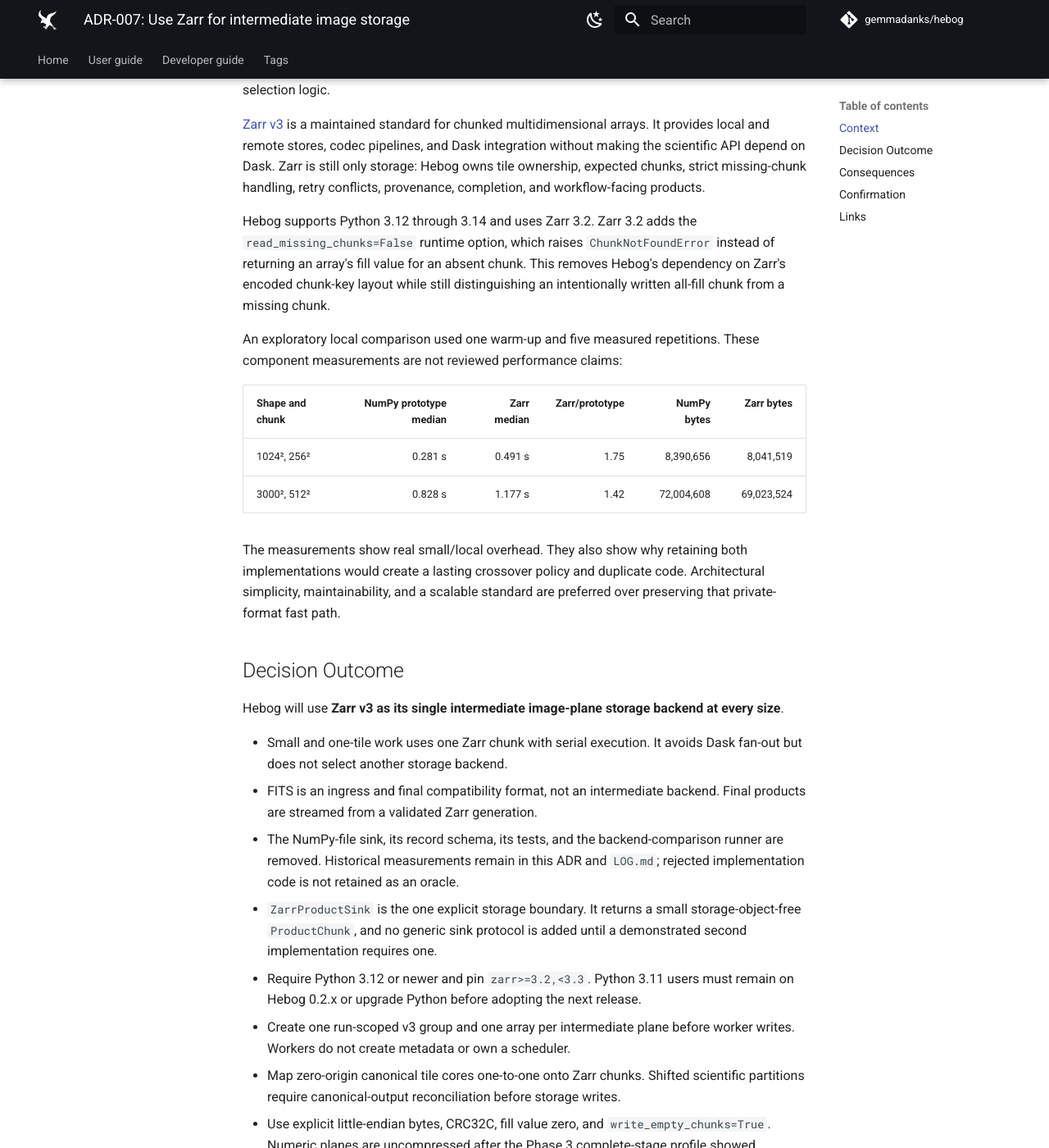
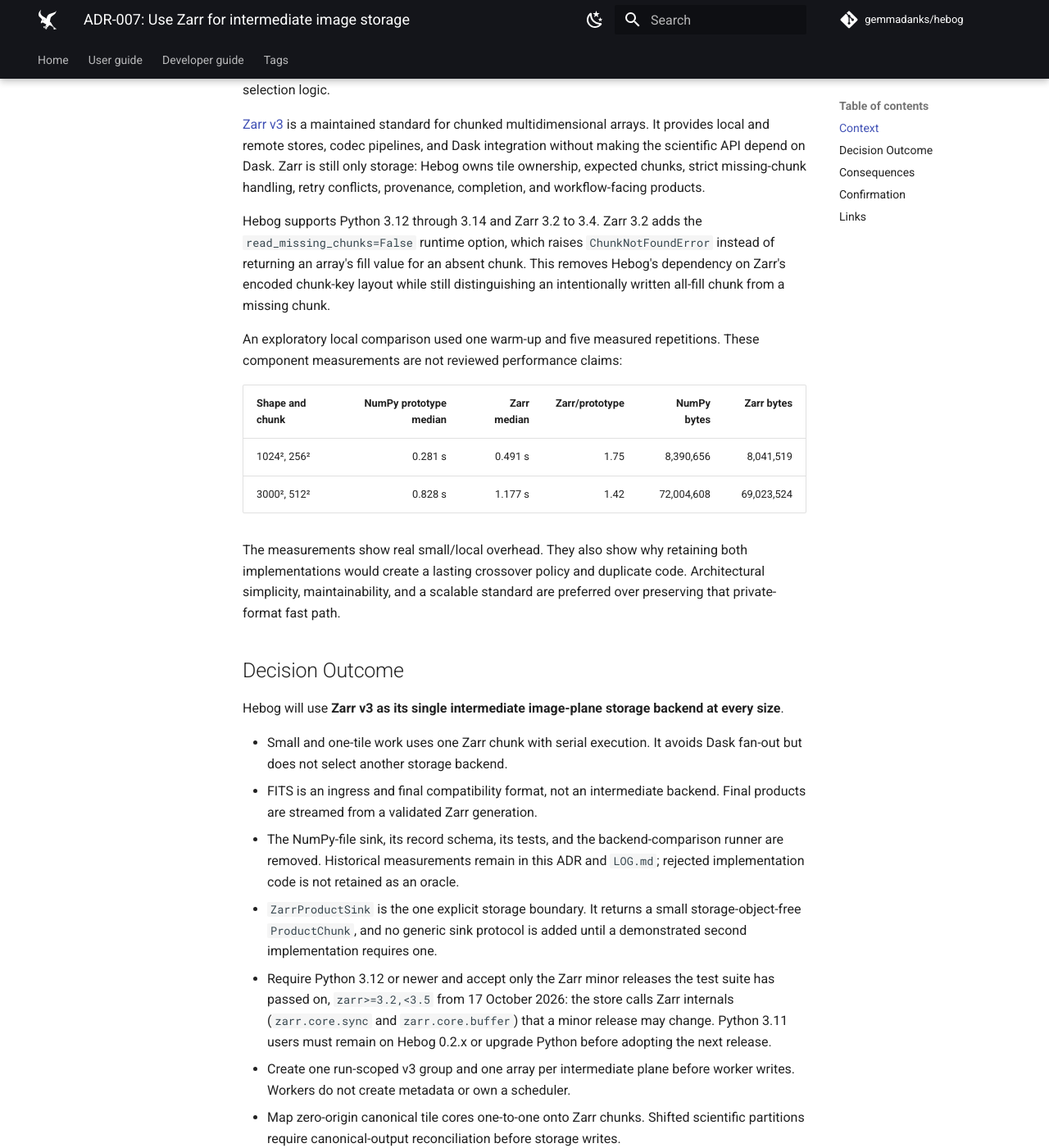
Before and after one commit to gemmadanks/hebog, an MkDocs documentation site: the page built from docs/architecture/adr/007-use-zarr-for-intermediate-image-storage.md, in a window 1280 px wide and 1400 px high, scrolled down 659 px. Shown: the whole window at 82% size. Built offline with MkDocs 1.6.1 and Material for MkDocs 9.7.7, drawn with Linux system fonts in a browser that asks for light colours; comment, search, counter and statistics services are not loaded; some of the changed text lies outside the part shown.

Commit message:
build: let Hebog and its Rapthor patch install beside newer releases (#180)
Hebog 0.22.0 needs zarr 3.2 (zarr is at 3.4.1) and a Dask release from
2026, so it clashes with environments that need newer versions and,
from January, with every new Dask release.

Hebog now accepts zarr 3.2 to 3.4 and any Dask release from 2026.7.1.
Zarr stays capped at the minor releases tested, because the store calls
Zarr internals that a minor release may change (ADR-007, amended).
Dask's version numbers are dates, so a cap on the year said nothing
about compatibility. The lock moves to zarr 3.4.1 and Dask 2026.8.0, so
CI tests the newest versions and the lowest-dependency job the floors.

The prepared Rapthor patch's rapthor[hebog] extra accepted only Hebog
0.22.x. Hebog's feature releases bump the minor version, so it now
accepts any 0.x release from 0.22, and its install note points to PyPI
instead of TestPyPI. The tested Rapthor commit is unchanged.

Checked: the non-slow suites pass on zarr 3.4.1 with Dask 2026.8.0 and
on zarr 3.3.0 (3,952 tests each); a 1,024² LoTSS image gives identical catalogue, RMS and
mask data under zarr 3.2.1 and 3.4.1; the regenerated patch applies to
Rapthor d0e7e148 and gives the amended commit's tree; just pre-commit
passes.

```diff
--- a/docs/architecture/adr/007-use-zarr-for-intermediate-image-storage.md
+++ b/docs/architecture/adr/007-use-zarr-for-intermediate-image-storage.md
@@ -12,7 +12,7 @@
 | --- | --- |
 | **Status** | 🟢 Accepted |
 | **Created** | 2026-07-31 |
-| **Last Updated** | 2026-09-27 (consumers validate chunks on read, not through `read_generation`) |
+| **Last Updated** | 2026-10-17 (Zarr 3.3 and 3.4 accepted after the test suite passed on them) |
 | **Deciders** | Gemma Danks |
 | **Tags** | storage, Zarr, Dask, scalability, recovery |
 
@@ -34,7 +34,7 @@
 strict missing-chunk handling, retry conflicts, provenance, completion, and
 workflow-facing products.
 
-Hebog supports Python 3.12 through 3.14 and uses Zarr 3.2. Zarr 3.2 adds the
+Hebog supports Python 3.12 through 3.14 and Zarr 3.2 to 3.4. Zarr 3.2 adds the
 `read_missing_chunks=False` runtime option, which raises `ChunkNotFoundError`
 instead of returning an array's fill value for an absent chunk. This removes
 Hebog's dependency on Zarr's encoded chunk-key layout while still
@@ -68,8 +68,11 @@
 - `ZarrProductSink` is the one explicit storage boundary. It returns a small
   storage-object-free `ProductChunk`, and no generic sink protocol is added
   until a demonstrated second implementation requires one.
-- Require Python 3.12 or newer and pin `zarr>=3.2,<3.3`. Python 3.11 users must
-  remain on Hebog 0.2.x or upgrade Python before adopting the next release.
+- Require Python 3.12 or newer and accept only the Zarr minor releases the test
+  suite has passed on, `zarr>=3.2,<3.5` from 17 October 2026: the store calls
+  Zarr internals (`zarr.core.sync` and `zarr.core.buffer`) that a minor release
+  may change. Python 3.11 users must remain on Hebog 0.2.x or upgrade Python
+  before adopting the next release.
 - Create one run-scoped v3 group and one array per intermediate plane before
   worker writes. Workers do not create metadata or own a scheduler.
 - Map zero-origin canonical tile cores one-to-one onto Zarr chunks. Shifted
--- a/pyproject.toml
+++ b/pyproject.toml
@@ -16,11 +16,13 @@
 ]
 dependencies = [
     "astropy>=8.0.1,<9",
-    "distributed>=2026.7.1,<2027",
+    "distributed>=2026.7.1",
     "numpy>=2.0.2,<3",
     "pydantic>=2.12,<3",
     "scipy>=1.15,<2",
-    "zarr>=3.2,<3.3",
+    # The store calls Zarr internals; accept a new minor release only after
+    # the test suite passes on it (ADR-007).
+    "zarr>=3.2,<3.5",
 ]
 
 [project.urls]
```
Also changed, not shown: scripts/validation/patches/README.md (+19 -16 lines), 3 other files.
